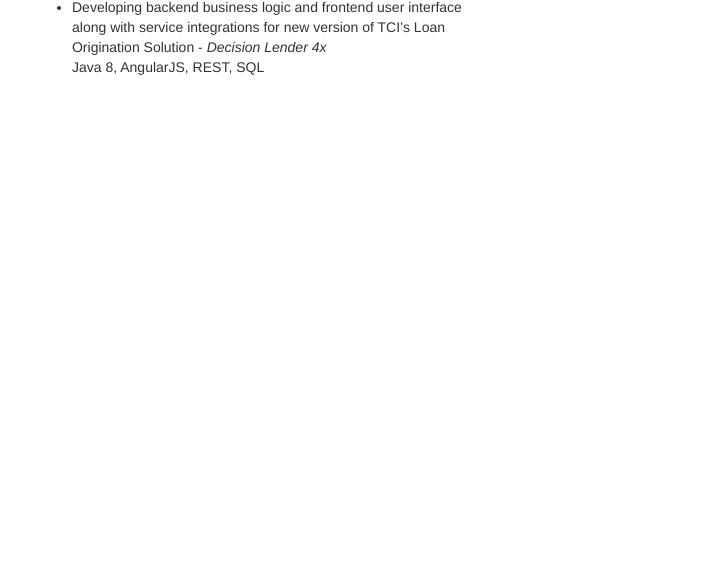
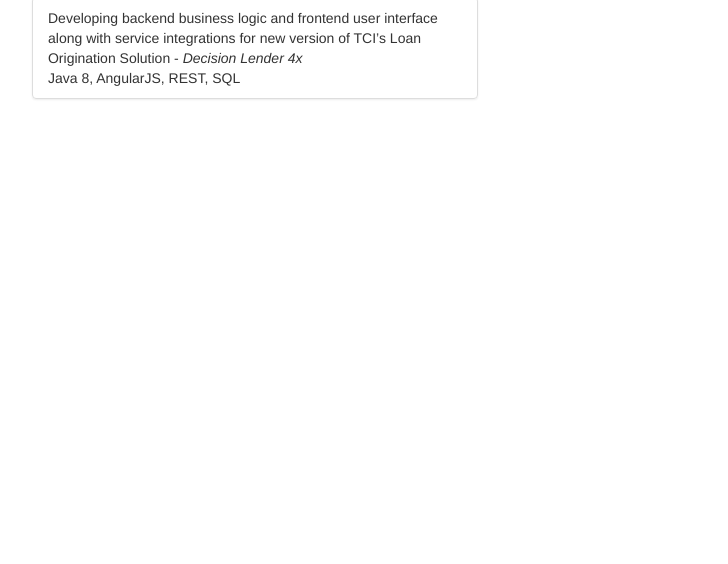
Before and after one commit to nafSadh/nafsadh.github.io, a plain HTML site: page resume/ResumeOne.html in a window 1280 px wide. Shown: the part 236-800 px from the top of the page, without its empty margins (283-1011 px from the left). Drawn offline with nearby package versions, Linux system fonts and the light colour scheme.

Commit message:
list-group

```diff
--- a/resume/ResumeOne.html
+++ b/resume/ResumeOne.html
@@ -32,8 +32,8 @@
 								<div class="col-sm-8"><span class="text-primary">Software Engineer</span></div>
 								<div class="col-sm-4 text-right"><span>Feb 2015~</span></div>
 							</div>
-							<ul>
-								<li>
+							<ul class="list-group">
+								<li class="list-group-item">
 									Developing backend business logic and frontend user interface along with service integrations for
 									new version of TCI&CloseCurlyQuote;s Loan Origination Solution - <em>Decision Lender 4x</em><br/>
 									Java 8, AngularJS, REST, SQL
```
